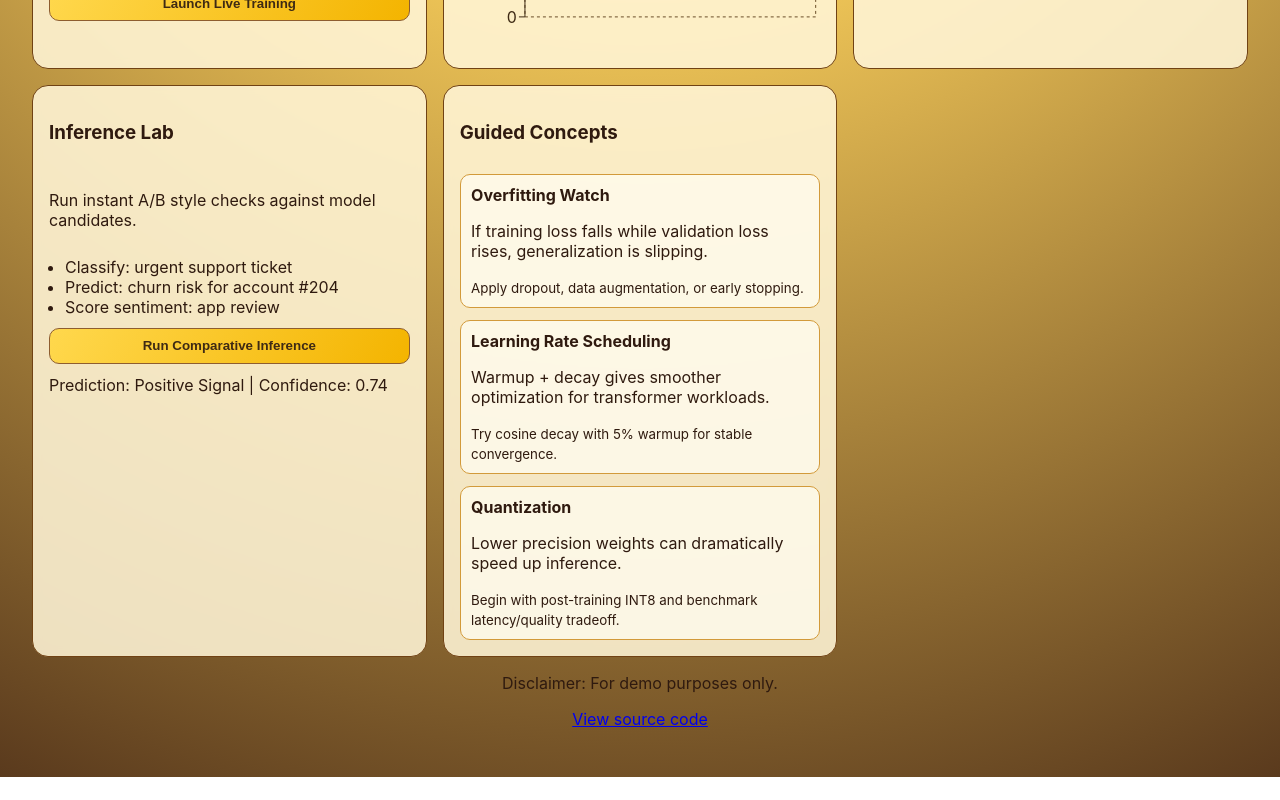
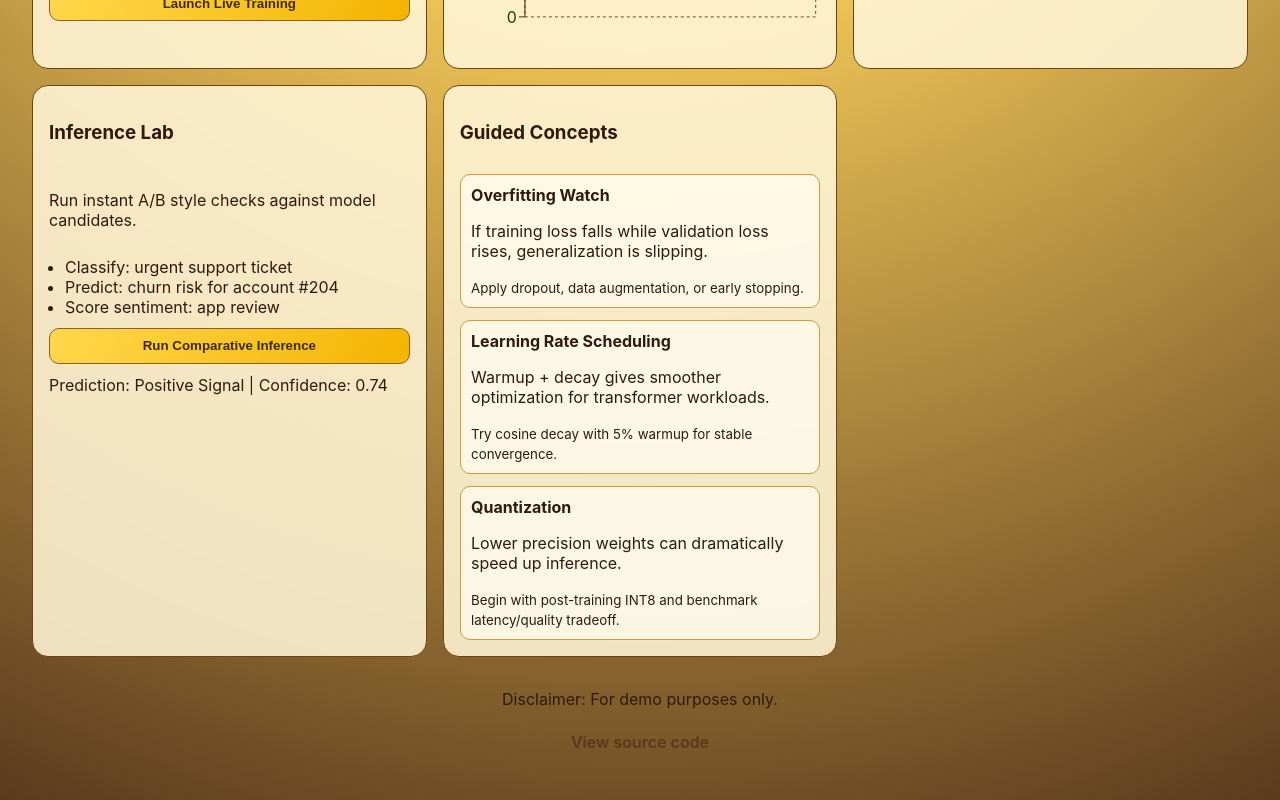
Before and after one commit to alexasamoah/ai-trainer-dashboard, a React (Vite) app in the folder apps/web/: page / in a window 1280 px wide. Shown: the part 536-1336 px from the top of the page. Before the commit the page ends 1313 px from the top, so only its background shows below. Built offline with nearby package versions, Linux system fonts and the light colour scheme.

Commit message:
Update global.css

```diff
--- a/apps/web/src/styles/global.css
+++ b/apps/web/src/styles/global.css
@@ -184,3 +184,21 @@ td {
   .kpi-row { grid-template-columns: 1fr; }
   .two-column { grid-template-columns: 1fr; }
 }
+
+.dashboard-footer {
+  text-align: center;
+  margin-top: 2rem;
+  color: #2f1a0f;
+}
+
+.dashboard-footer a {
+  display: inline-block;
+  margin-top: 0.4rem;
+  text-decoration: none;
+  font-weight: 600;
+  color: #5a3a1d;
+}
+
+.dashboard-footer a:hover {
+  text-decoration: underline;
+}
```
